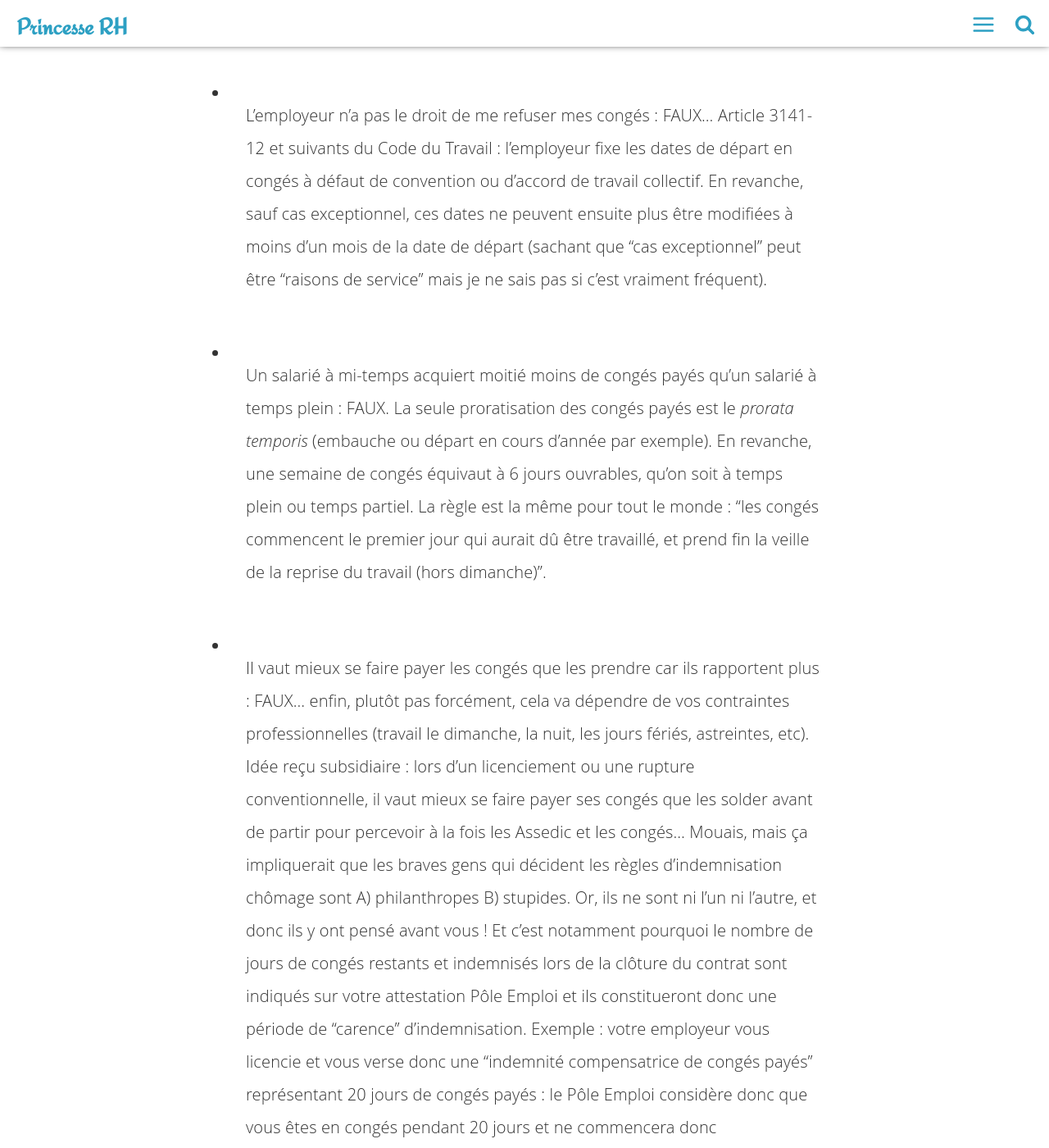
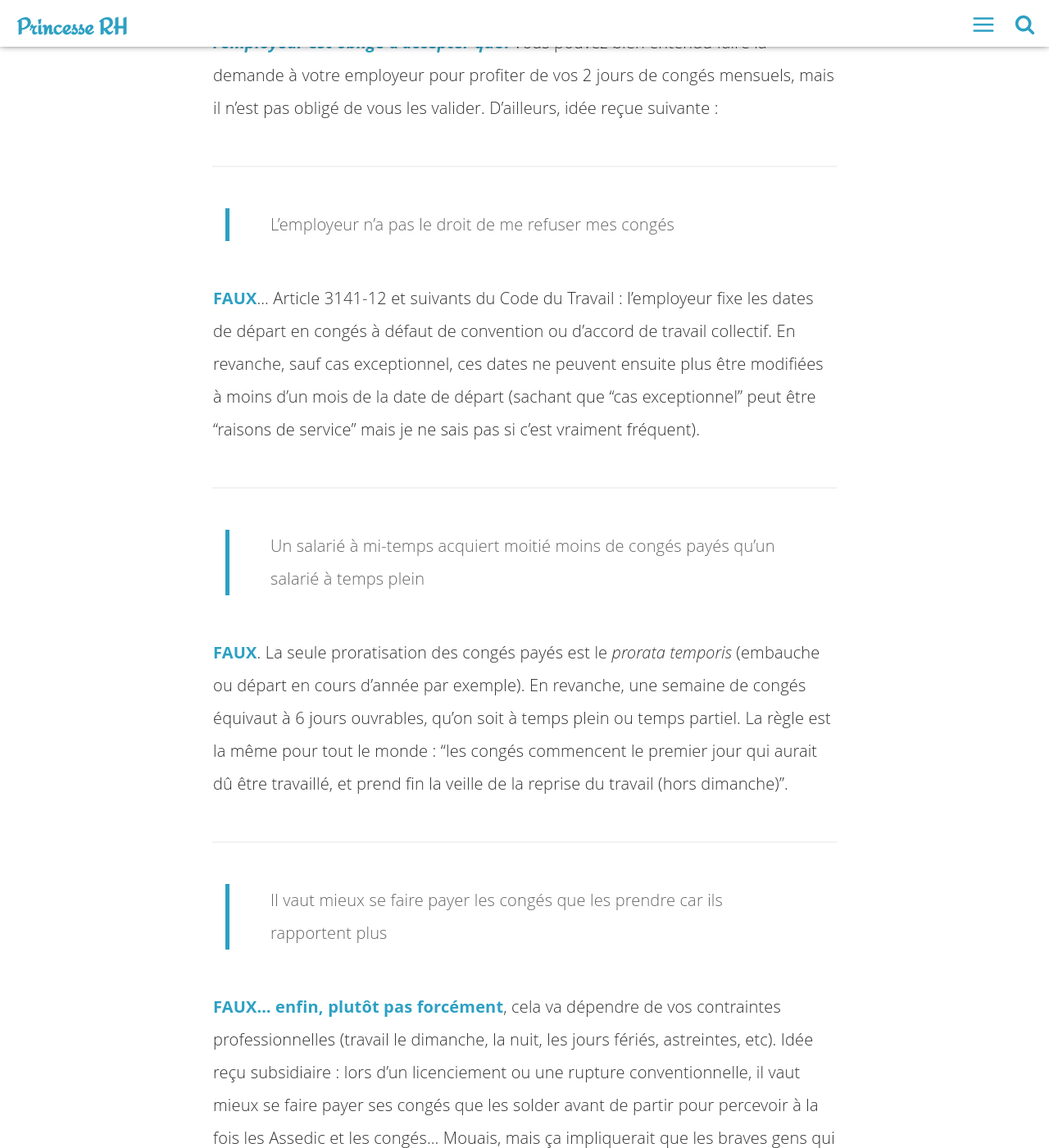
Before and after one commit to Libelilou/libelilou.github.io, a Jekyll site: the page built from _posts/rh/2016-08-02-il-etait-une-fois-les-conges-payes.md, in a window 1280 px wide and 1400 px high, scrolled down 2128 px. Shown: the whole window at 82% size. Built offline with Jekyll 4.4.1, drawn with Linux system fonts in a browser that asks for light colours; comment, search, counter and statistics services are not loaded; some of the changed text lies outside the part shown.

Commit message:
Mise en forme

```diff
--- a/_posts/rh/2016-08-02-il-etait-une-fois-les-conges-payes.md
+++ b/_posts/rh/2016-08-02-il-etait-une-fois-les-conges-payes.md
@@ -13,17 +13,41 @@ Les congés payés deviennent alors obligatoires et fixés à deux semaines. En
 
 ## Idées reçues
 
-- Il faut avoir travaillé X jours / mois / an avant d'acquérir des congés payés : FAUX. Tout salarié acquiert des congés payés dès le premier jour de travail. Bien entendu, ça ne veut pas dire que vous travaillez 1 jour et PAF ! vous avez 1 jour de congé payé, c'est un peu plus compliqué et je vais détailler dans la partie 1.
+> Il faut avoir travaillé X jours / mois / an avant d'acquérir des congés payés
 
-- Il faut attendre le 1er juin N+1 pour pouvoir bénéficier de ses congés payés : FAUX. Comme précisé précédemment, vous acquérez des congés payés dès le premier jour de travail. Si cela vous amuse, vous avez donc le droit de poser 2 jours de congés tous les mois. **Attention,je le répèterai souvent au cours de mes articles, cela peut paraître évident pour la plupart d'entre vous, mais il est rarement inutile de le re-préciser : _avoir le droit de_ ne signifie pas _l'employeur est obligé d'accepter que_.** Vous pouvez bien entendu faire la demande à votre employeur pour profiter de vos 2 jours de congés mensuels, mais il n'est pas obligé de vous les valider. D'ailleurs, idée reçue suivante :
+**FAUX**. Tout salarié acquiert des congés payés dès le premier jour de travail. Bien entendu, ça ne veut pas dire que vous travaillez 1 jour et PAF ! vous avez 1 jour de congé payé, c'est un peu plus compliqué et je vais détailler dans la partie 1.
 
-- L'employeur n'a pas le droit de me refuser mes congés : FAUX... Article 3141-12 et suivants du Code du Travail : l'employeur fixe les dates de départ en congés à défaut de convention ou d'accord de travail collectif. En revanche, sauf cas exceptionnel, ces dates ne peuvent ensuite plus être modifiées à moins d'un mois de la date de départ (sachant que "cas exceptionnel" peut être "raisons de service" mais je ne sais pas si c'est vraiment fréquent).
+---
 
-- Un salarié à mi-temps acquiert moitié moins de congés payés qu'un salarié à temps plein : FAUX. La seule proratisation des congés payés est le _prorata temporis_ (embauche ou départ en cours d'année par exemple). En revanche, une semaine de congés équivaut à 6 jours ouvrables, qu'on soit à temps plein ou temps partiel. La règle est la même pour tout le monde : "les congés commencent le premier jour qui aurait dû être travaillé, et prend fin la veille de la reprise du travail (hors dimanche)".
+> Il faut attendre le 1er juin N+1 pour pouvoir bénéficier de ses congés payés
 
-- Il vaut mieux se faire payer les congés que les prendre car ils rapportent plus : FAUX... enfin, plutôt pas forcément, cela va dépendre de vos contraintes professionnelles (travail le dimanche, la nuit, les jours fériés, astreintes, etc). Idée reçu subsidiaire : lors d'un licenciement ou une rupture conventionnelle, il vaut mieux se faire payer ses congés que les solder avant de partir pour percevoir à la fois les Assedic et les congés... Mouais, mais ça impliquerait que les braves gens qui décident les règles d'indemnisation chômage sont A) philanthropes B) stupides. Or, ils ne sont ni l'un ni l'autre, et donc ils y ont pensé avant vous ! Et c'est notamment pourquoi le nombre de jours de congés restants et indemnisés lors de la clôture du contrat sont indiqués sur votre attestation Pôle Emploi et ils constitueront donc une période de "carence" d'indemnisation. Exemple : votre employeur vous licencie et vous verse donc une "indemnité compensatrice de congés payés" représentant 20 jours de congés payés : le Pôle Emploi considère donc que vous êtes en congés pendant 20 jours et ne commencera donc l'indemnisation chômage qu'à la fin de cette période (en plus de la carence spécifique de Pôle Emploi).
+**FAUX**. Comme précisé précédemment, vous acquérez des congés payés dès le premier jour de travail. Si cela vous amuse, vous avez donc le droit de poser 2 jours de congés tous les mois. **Attention,je le répèterai souvent au cours de mes articles, cela peut paraître évident pour la plupart d'entre vous, mais il est rarement inutile de le re-préciser : _avoir le droit de_ ne signifie pas _l'employeur est obligé d'accepter que_.** Vous pouvez bien entendu faire la demande à votre employeur pour profiter de vos 2 jours de congés mensuels, mais il n'est pas obligé de vous les valider. D'ailleurs, idée reçue suivante :
 
-- Les congés payés doivent apparaître sur le bulletin de salaire : FAUX. Eh oui, il s'agit juste de "décoration". La grande majorité des logiciels le proposent en effet, pour des raisons de lisibilité salariale mais ce n'est en aucun cas une des mentions obligatoires devant figurer sur le bulletin de salaire (elles sont finalement assez peu nombreuses).
+---
+
+> L'employeur n'a pas le droit de me refuser mes congés
+
+**FAUX**... Article 3141-12 et suivants du Code du Travail : l'employeur fixe les dates de départ en congés à défaut de convention ou d'accord de travail collectif. En revanche, sauf cas exceptionnel, ces dates ne peuvent ensuite plus être modifiées à moins d'un mois de la date de départ (sachant que "cas exceptionnel" peut être "raisons de service" mais je ne sais pas si c'est vraiment fréquent).
+
+---
+
+> Un salarié à mi-temps acquiert moitié moins de congés payés qu'un salarié à temps plein
+
+**FAUX**. La seule proratisation des congés payés est le _prorata temporis_ (embauche ou départ en cours d'année par exemple). En revanche, une semaine de congés équivaut à 6 jours ouvrables, qu'on soit à temps plein ou temps partiel. La règle est la même pour tout le monde : "les congés commencent le premier jour qui aurait dû être travaillé, et prend fin la veille de la reprise du travail (hors dimanche)".
+
+---
+
+> Il vaut mieux se faire payer les congés que les prendre car ils rapportent plus
+
+**FAUX... enfin, plutôt pas forcément**, cela va dépendre de vos contraintes professionnelles (travail le dimanche, la nuit, les jours fériés, astreintes, etc). Idée reçu subsidiaire : lors d'un licenciement ou une rupture conventionnelle, il vaut mieux se faire payer ses congés que les solder avant de partir pour percevoir à la fois les Assedic et les congés... Mouais, mais ça impliquerait que les braves gens qui décident les règles d'indemnisation chômage sont A) philanthropes B) stupides. Or, ils ne sont ni l'un ni l'autre, et donc ils y ont pensé avant vous ! Et c'est notamment pourquoi le nombre de jours de congés restants et indemnisés lors de la clôture du contrat sont indiqués sur votre attestation Pôle Emploi et ils constitueront donc une période de "carence" d'indemnisation. Exemple : votre employeur vous licencie et vous verse donc une "indemnité compensatrice de congés payés" représentant 20 jours de congés payés : le Pôle Emploi considère donc que vous êtes en congés pendant 20 jours et ne commencera donc l'indemnisation chômage qu'à la fin de cette période (en plus de la carence spécifique de Pôle Emploi).
+
+---
+
+> Les congés payés doivent apparaître sur le bulletin de salaire
+
+**FAUX**. Eh oui, il s'agit juste de "décoration". La grande majorité des logiciels le proposent en effet, pour des raisons de lisibilité salariale mais ce n'est en aucun cas une des mentions obligatoires devant figurer sur le bulletin de salaire (elles sont finalement assez peu nombreuses).
+
+---
 
 Voici comment fonctionnent les congés payés : (attention, je ne mentionnerai pas ici les spécificités des nombreuses conventions collectives ou autres accords d'entreprise : jours supplémentaires liés à l'ancienneté ou à des contraintes de travail particulières, prime de vacances, etc.). J'en reste aux règles de base du droit du travail (enfin la version de juillet 2016, je n'ai pas encore regardé si le nouveau Code du Travail revenait là-dessus).
 
@@ -55,21 +79,25 @@ Encore une fois, cela peut dépendre des conventions collectives, mais rappelez-
 
 Alors, accrochez-vous, on arrive dans la partie "technique" !!! Les congés payés doivent être valorisés selon la méthode la plus avantageuse (pour le salarié bien sûr, pas pour l'employeur !!!) de ces deux méthodes :
 
- - la méthode du **maintien de salaire** : pendant ses congés payés, le salarié est payé "comme s'il avait normalement travaillé" (ce qui comprend également l'indemnisation des sujétions : travail le dimanche, travail de nuit, astreintes habituelles, etc). Je ne parle volontairement pas des jours fériés tombant sur les périodes de congés payés, ça fera l'objet d'un paragraphe suivant.
+### La méthode du **maintien de salaire**
 
- - la méthode dite des **10%** : il s'agit grosso-modo de 10% de la totalité de votre brut du 1er juin N au 31 mai N+1. Je dis "grosso-modo" car il y a parfois des retraitements à faire. Si par exemple, votre entreprise ne garantit pas le maintien de salaire en cas d'arrêt maladie, et puisque la maladie est légalement assimilée à du travail effectif, votre gentille RH doit reconstituer votre salaire brut pendant votre période de maladie pour calculer les 10%.
+Pendant ses congés payés, le salarié est payé "comme s'il avait normalement travaillé" (ce qui comprend également l'indemnisation des sujétions : travail le dimanche, travail de nuit, astreintes habituelles, etc). Je ne parle volontairement pas des jours fériés tombant sur les périodes de congés payés, ça fera l'objet d'un paragraphe suivant.
 
- Concrètement, comment ça fonctionne ? Si, contrairement à moi, vous avez la chance immense de bénéficier d'un cerveau logique vous aurez réalisé un petit hic :
+### La méthode dite des **10%**
 
- - un salarié est en droit de poser ses congés dès leur acquisition
- - l'employeur doit les valoriser selon la méthode la plus avantageuse entre maintien de salaire et 10%
- - sauf que pour calculer les 10%, il faut attendre la fin du mois de mai !
+Il s'agit grosso-modo de 10% de la totalité de votre brut du 1er juin N au 31 mai N+1. Je dis "grosso-modo" car il y a parfois des retraitements à faire. Si par exemple, votre entreprise ne garantit pas le maintien de salaire en cas d'arrêt maladie, et puisque la maladie est légalement assimilée à du travail effectif, votre gentille RH doit reconstituer votre salaire brut pendant votre période de maladie pour calculer les 10%.
 
- Alors comment savoir en février par exemple, quelle est la méthode la plus avantageuse ? Merci Paulo pour la question à mille balles !
- Rassurez-vous, votre RH a tout prévu :)
- Ce qui se passe en général, c'est qu'on valorise les congés payés "pris par anticipation" (abus de langage pour parler des congés acquis et pris avant le 31 mai) selon la méthode du maintien de salaire. Une fois la paie de mai clôturée, on reprend salarié par salarié tous les congés pris par anticipation et on compare la valorisation du maintien de salaire appliquée au fur et à mesure et la méthode des 10% (ouais, on a un début de mois de juin super passionnant !!!) et si la méthode des 10% est en réalité plus avantageuse, on verse au salarié une "indemnité différentielle de congés payés" qui correspond à la différence entre les deux méthodes.
+Concrètement, comment ça fonctionne ? Si, contrairement à moi, vous avez la chance immense de bénéficier d'un cerveau logique vous aurez réalisé un petit hic :
 
- Alors, pour un salarié "classique" (travail à 35 heures du lundi au vendredi sans variables particulières) c'est très souvent la méthode des 10% qui est plus avantageuse. Mais pour tous les salariés qui ont beaucoup de variables (nuit, dimanche) il arrive assez souvent que ce soit la méthode du maintien de salaire qui soit plus avantageuse.
+- un salarié est en droit de poser ses congés dès leur acquisition
+- l'employeur doit les valoriser selon la méthode la plus avantageuse entre maintien de salaire et 10%
+- sauf que pour calculer les 10%, il faut attendre la fin du mois de mai !
+
+Alors comment savoir en février par exemple, quelle est la méthode la plus avantageuse ? Merci Paulo pour la question à mille balles !
+Rassurez-vous, votre RH a tout prévu :)
+Ce qui se passe en général, c'est qu'on valorise les congés payés "pris par anticipation" (abus de langage pour parler des congés acquis et pris avant le 31 mai) selon la méthode du maintien de salaire. Une fois la paie de mai clôturée, on reprend salarié par salarié tous les congés pris par anticipation et on compare la valorisation du maintien de salaire appliquée au fur et à mesure et la méthode des 10% (ouais, on a un début de mois de juin super passionnant !!!) et si la méthode des 10% est en réalité plus avantageuse, on verse au salarié une "indemnité différentielle de congés payés" qui correspond à la différence entre les deux méthodes.
+
+Alors, pour un salarié "classique" (travail à 35 heures du lundi au vendredi sans variables particulières) c'est très souvent la méthode des 10% qui est plus avantageuse. Mais pour tous les salariés qui ont beaucoup de variables (nuit, dimanche) il arrive assez souvent que ce soit la méthode du maintien de salaire qui soit plus avantageuse.
 
 ## 4. Congés payés et CDD
 
@@ -82,8 +110,9 @@ Attention, à ne pas confondre avec ce qu'on appelle communément "les 10% CDD"
 Déjà, si vous avez tenu jusque là : merci :) !!! Moi ça me passionne mais je sais que c'est pas le truc le plus fun du monde pour le reste de l'humanité !
 
 Alors, dernière partie mais il faut s'accrocher un peu quand-même ! Je vous ai dit un peu plus haut que les congés payés étaient divisés en deux parties :
- - le congé principal de 4 semaines
- - le congé supplémentaire (la cinquième semaine)
+
+- le congé principal de 4 semaines
+- le congé supplémentaire (la cinquième semaine)
 
 En principe, le congé principal doit être posé en totalité pendant la période estivale (du 1er mai au 31 octobre). Lorsque cela n'est pas possible, on parle alors de fractionnement des congés payés et le salarié, qui est donc considéré comme "lésé" bénéficie de jours de congés supplémentaires.
 
```
